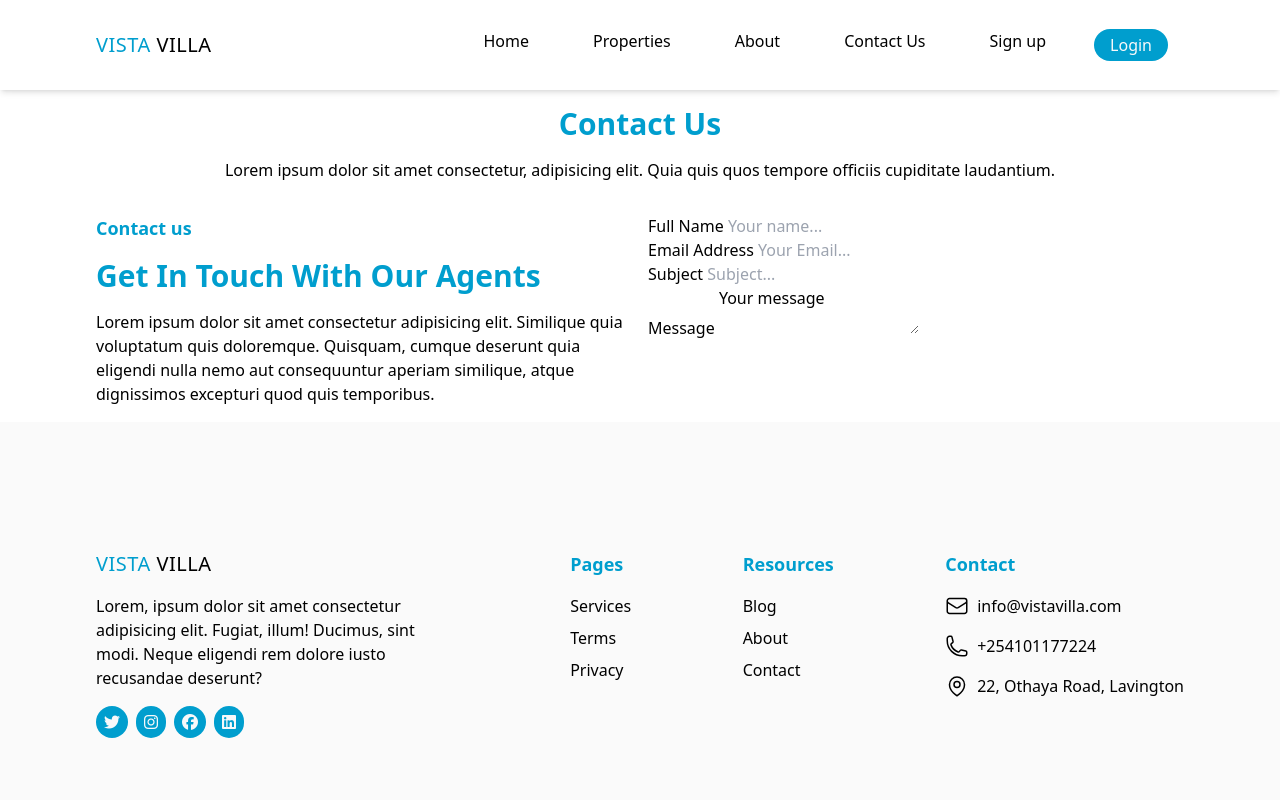
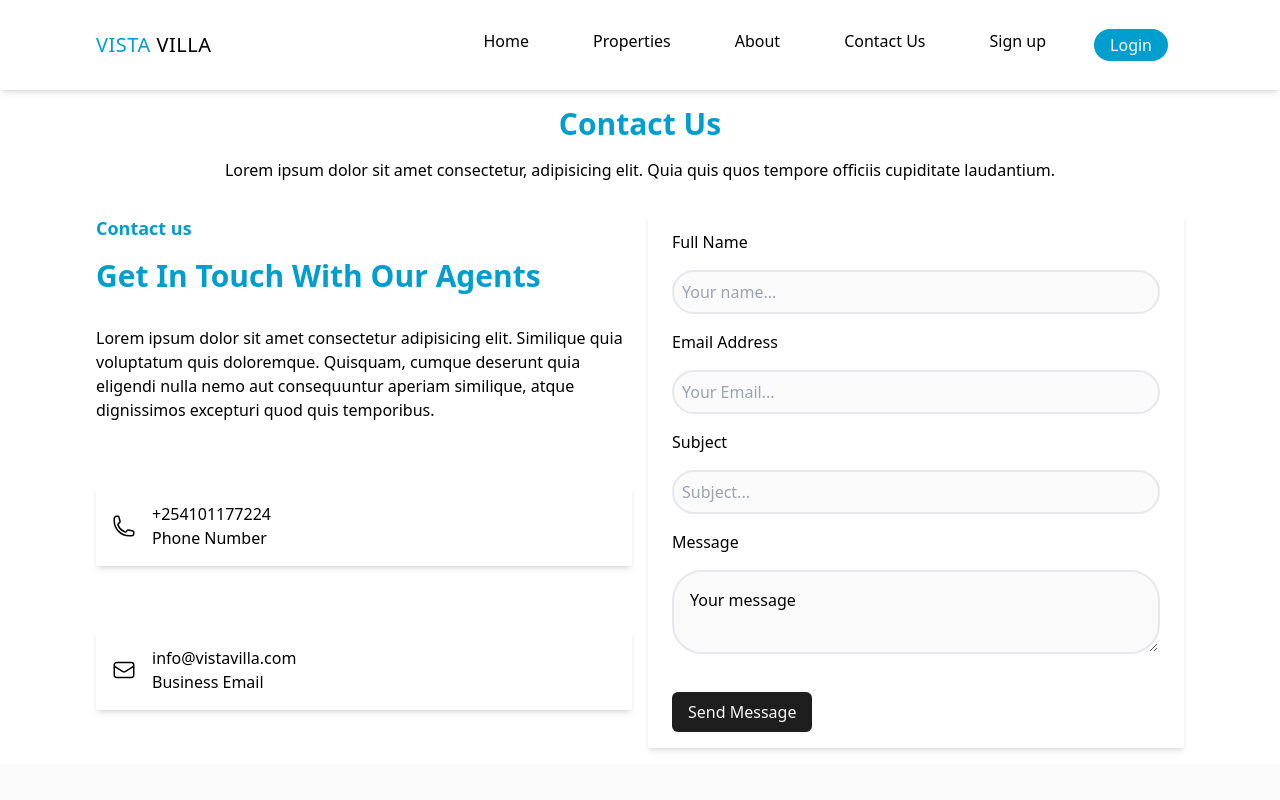
Before and after one commit to Aliennori/vistavilla, a website: page public/contact.html in a window 1280 px wide. Shown: the top 800 px of the page. Drawn offline with Linux system fonts and the light colour scheme.

Commit message:
another commit

```diff
--- a/public/contact.html
+++ b/public/contact.html
@@ -5,7 +5,7 @@
     <meta name="viewport" content="width=device-width, initial-scale=1.0">
     <link rel="stylesheet" href="https://cdnjs.cloudflare.com/ajax/libs/font-awesome/6.5.2/css/all.min.css" integrity="sha512-SnH5WK+bZxgPHs44uWIX+LLJAJ9/2PkPKZ5QiAj6Ta86w+fsb2TkcmfRyVX3pBnMFcV7oQPJkl9QevSCWr3W6A==" crossorigin="anonymous" referrerpolicy="no-referrer" />
 
-    <title>Document</title>
+    <title>About</title>
     <link href="./style.css" rel="stylesheet">
 </head>
 <body>
@@ -23,7 +23,7 @@
             </div>
             <ul class=" fixed h-0 p-0 w-full bg-accent-one overflow-hidden border-t top-[90px] left-0 right-0 flex flex-col gap-4 lg:relative lg:flex-row lg:p-0 lg:top-0 lg:border-none lg:h-full transition-all duration-300x "
             id="navlink">
-                <li class="navlink"><a href="" class="index.html">Home</a></li>
+                <li class="navlink"><a href="index.html">Home</a></li>
                 <li class="navlink"><a href="properties.html">Properties</a></li>
                 <li class="navlink"><a href="about.html">About</a></li>
                 <li class="navlink"><a href="contact.html">Contact Us</a></li>
@@ -45,28 +45,53 @@
         </section>
         <section class="container">
           <div class="flexItem">
-            <div class="left md:w-1/2 md:mr-4">
-             <h4 >Contact us</h4>
+            <div class="left md:w-1/2 md:mr-4 mb-8 md:mb-0">
+            <h4 class="">Contact us</h4>
              <h2>Get In Touch With Our Agents</h2>
-             <p>Lorem ipsum dolor sit amet consectetur adipisicing elit. Similique quia voluptatum quis doloremque. Quisquam, cumque deserunt quia eligendi nulla nemo aut consequuntur aperiam similique, atque dignissimos excepturi quod quis temporibus.</p>
+             <p class="mb-8 mt-8">Lorem ipsum dolor sit amet consectetur adipisicing elit. Similique quia voluptatum quis doloremque. Quisquam, cumque deserunt quia eligendi nulla nemo aut consequuntur aperiam similique, atque dignissimos excepturi quod quis temporibus.</p>
+             <div class="flex gap-4 items-center mt-16 shadow-md py-4 px-4">
+                <div>
+                    <svg xmlns="http://www.w3.org/2000/svg" fill="none" viewBox="0 0 24 24" stroke-width="1.5" stroke="currentColor" class="size-6 ">
+                        <path stroke-linecap="round" stroke-linejoin="round" d="M2.25 6.75c0 8.284 6.716 15 15 15h2.25a2.25 2.25 0 0 0 2.25-2.25v-1.372c0-.516-.351-.966-.852-1.091l-4.423-1.106c-.44-.11-.902.055-1.173.417l-.97 1.293c-.282.376-.769.542-1.21.38a12.035 12.035 0 0 1-7.143-7.143c-.162-.441.004-.928.38-1.21l1.293-.97c.363-.271.527-.734.417-1.173L6.963 3.102a1.125 1.125 0 0 0-1.091-.852H4.5A2.25 2.25 0 0 0 2.25 4.5v2.25Z" />
+                      </svg>
+                </div>
+                <div>
+                    <p>+254101177224</p>
+                    <p>Phone Number</p>
+                </div>
+             </div>
+             <div class="flex gap-4 items-center mt-16 shadow-md py-4 px-4">
+                <div>
+                    <svg xmlns="http://www.w3.org/2000/svg" fill="none" viewBox="0 0 24 24" stroke-width="1.5" stroke="currentColor" class="size-6">
+                        <path stroke-linecap="round" stroke-linejoin="round" d="M21.75 6.75v10.5a2.25 2.25 0 0 1-2.25 2.25h-15a2.25 2.25 0 0 1-2.25-2.25V6.75m19.5 0A2.25 2.25 0 0 0 19.5 4.5h-15a2.25 2.25 0 0 0-2.25 2.25m19.5 0v.243a2.25 2.25 0 0 1-1.07 1.916l-7.5 4.615a2.25 2.25 0 0 1-2.36 0L3.32 8.91a2.25 2.25 0 0 1-1.07-1.916V6.75" />
+                      </svg>
+                </div>
+                <div>
+                    <p>info@vistavilla.com</p>
+                    <p>Business Email</p>
+                </div>
+             </div>
             </div>
             <div class="right md:w-1/2">
-                <form action="#">
-                    <div>
+                <form action="#" class="shadow-md px-6 py-4 ">
+                    <div class="mb-4">
                        <label for="name" class="">Full Name</label>
-                       <input type="text" name="fullname" id="fullname" placeholder="Your name..." required>
+                       <input type="text" name="fullname" class="w-full py-2 px-2 mt-4 border-2 shadow-lg rounded-full bg-accent-four" id="fullname" placeholder="Your name..." required>
+                    </div>
+                    <div class="mb-4">
+                        <label for="email">Email Address</label>
+                        <input type="email" name="email" class="w-full py-2 px-2 mt-4 border-2 shadow-lg rounded-full bg-accent-four" id="email" placeholder="Your Email..." required>
+                    </div>
+                    <div class="mb-4">
+                        <label for="subject" class="">Subject</label>
+                        <input type="text" name="subject" class="w-full py-2 px-2 mt-4 border-2 shadow-lg rounded-full bg-accent-four" id="subject" placeholder="Subject...">
+                    </div>
+                    <div class="mb-4">
+                        <label for="message">Message</label>
+                        <textarea name="message" class="w-full py-4 px-4 border-2 mt-4 rounded-[30px] bg-accent-four shadow-lg h-[150px] max-h[180px]" id="message">Your message</textarea>
                     </div>
                     <div>
-                        <label for="email">Email Address</label>
-                        <input type="email" name="email" id="email" placeholder="Your Email..." required>
-                    </div>
-                    <div>
-                        <label for="subject">Subject</label>
-                        <input type="text" name="subject" id="subject" placeholder="Subject...">
-                    </div>
-                    <div>
-                        <label for="message">Message</label>
-                        <textarea name="message" id="message">Your message</textarea>
+                        <button class="btn4">Send Message</button>
                     </div>
                 </form>
             </div>
```
Also changed, not shown: tailwind.config.js (line endings or trailing spaces).
